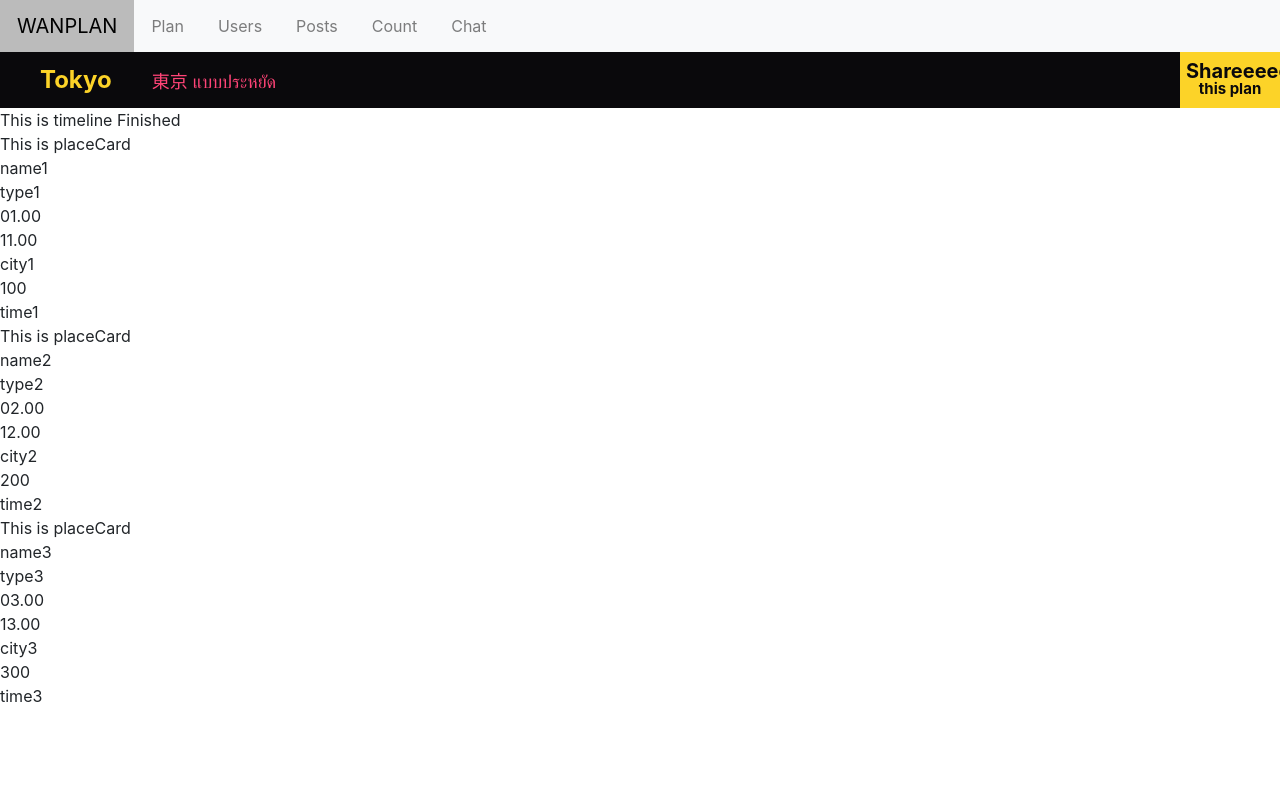
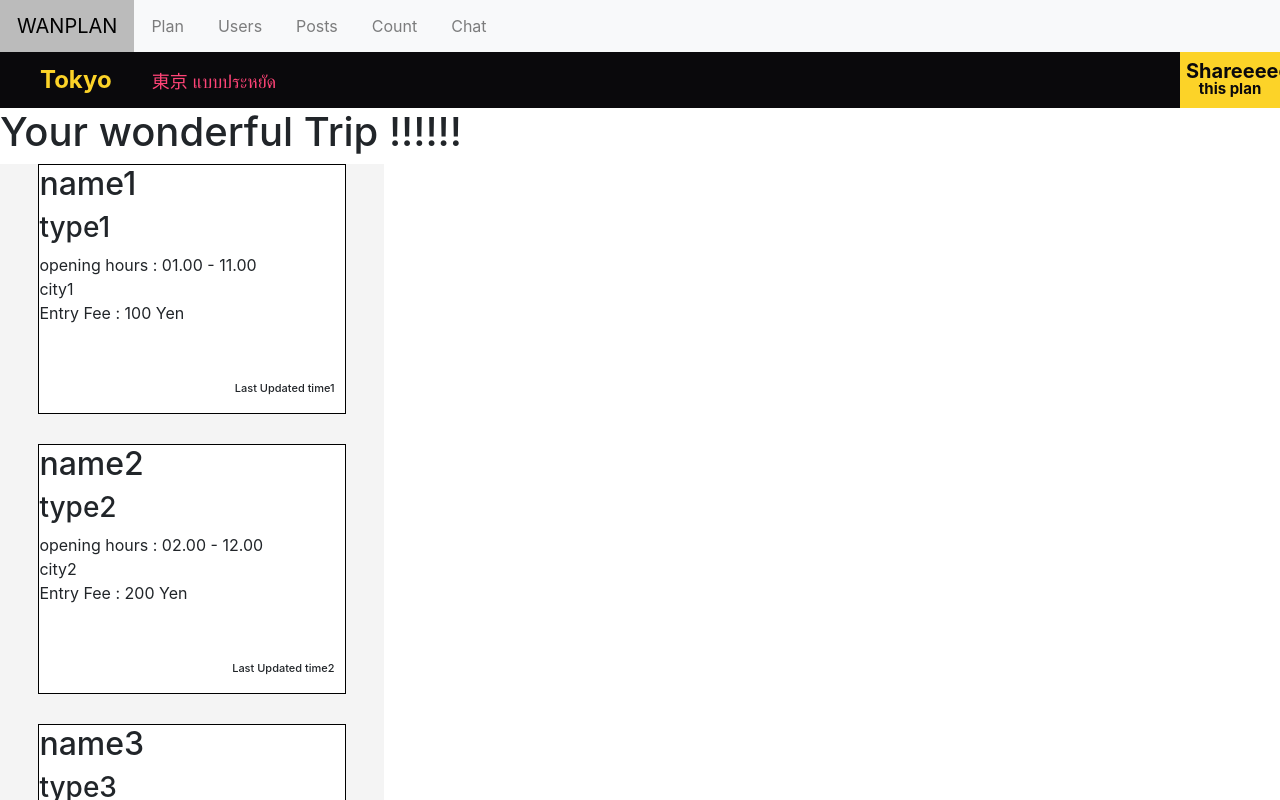
Before and after one commit to earthyjya/wanplan, a React (Create React App) app: page /plan in a window 1280 px wide. Shown: the top 800 px of the page. Built offline with nearby package versions, Linux system fonts and the light colour scheme.

Commit message:
added css

```diff
--- a/src/App.css
+++ b/src/App.css
@@ -226,3 +226,30 @@
   background: #55ACEE;
   color: white;
 }
+
+.placeCard{
+  width: 80%;
+  height: 25%;
+  border: 1px solid #000;
+  background: #fff;
+  margin-bottom: 30px;
+  margin-left: 10%;
+  position: relative;
+}
+
+.placeCard h6{
+  position: absolute;
+  right: 10px;
+  bottom: 10px;
+  font-size: 11px;
+}
+
+.placeList{
+  width: 30%;
+  height: 1000px;
+  background: #f4f4f4;
+}
+
+.placeList button{
+  margin-left: 10%;
+}
--- a/src/plan/PlaceCard.js
+++ b/src/plan/PlaceCard.js
@@ -5,15 +5,13 @@ class PlaceCard extends React.Component {
   render() {
       const {detail} = this.props
     return (
-      <div >
-      	This is placeCard
-        <div>{detail.attractionName}</div>
-        <div>{detail.attractionType}</div>
-        <div>{detail.openTime}</div>
-        <div>{detail.closeTime}</div>
+      <div class = "placeCard">
+        <h2>{detail.attractionName}</h2>
+        <h3>{detail.attractionType}</h3>
+        <div>opening hours : {detail.openTime} - {detail.closeTime}</div>
         <div>{detail.cityId}</div>
-        <div>{detail.entryFee}</div>
-        <div>{detail.updatedTime}</div>
+        <div>Entry Fee : {detail.entryFee} Yen</div>
+        <h6>Last Updated {detail.updatedTime}</h6>
       </div>
     );
   }
--- a/src/plan/PlaceCardList.js
+++ b/src/plan/PlaceCardList.js
@@ -5,13 +5,16 @@ class PlaceCardList extends React.Component {
 
   render() {
     const {details} = this.props;
-    return (details.map(detail => {
+    return <div class = "placeList">{(details.map(detail => {
         return(
-          <div>
+
               <PlaceCard detail = {detail}/>
-          </div>
+
         )
-    }))
+    }))}
+        <button >Add</button>
+
+    </div>
   }
 }
 
--- a/src/plan/Timeline.js
+++ b/src/plan/Timeline.js
@@ -37,8 +37,7 @@ class Timeline extends React.Component {
   render() {
     return (
       <div >
-      	This is timeline
-        Finished
+      	<h1>Your wonderful Trip !!!!!!</h1>
         <PlaceCardList details = {this.state.details}/>
       </div>
     );
```
